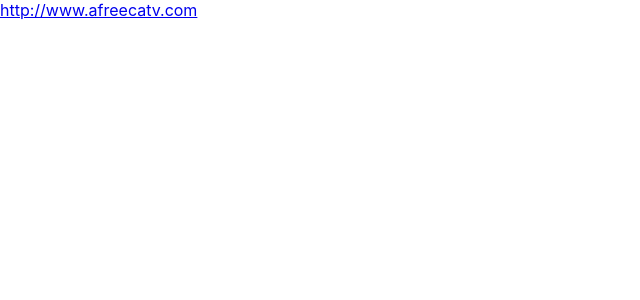
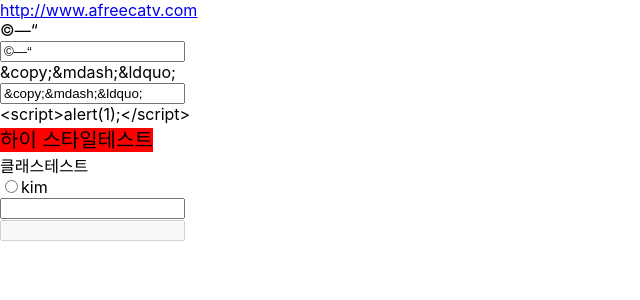
Before and after one commit to jongjin4749/react, a React (Create React App) app: page / in a window 1280 px wide. Shown: the top 300 px of the page, without its empty margins (0-640 px from the left). Built offline with nearby package versions, Linux system fonts and the light colour scheme.

Commit message:
3.4. React와 JSX의 까다로운 부분

```diff
--- a/src/index.js
+++ b/src/index.js
@@ -3,17 +3,91 @@
 import './index.css';
 
 /**
- * 3.2.5 컴포넌트에 메서드 사용하기
- * 컴포넌트 내부에서 메서드를 선언 할 수 있고 jsx에서 해당 함수를 호출 할 수 있다
- * 그외에 jsx 함수 내에서는 웬만하면 if else 쓰지말고 삼항 연산자 쓰고 jsx 밖에서는 상황에 맞게 ifelse쓰든 삼항연산자써라
+ * 3.3 Babel을 이욯한 jsx 트랜스파일러 설정하기
+ *  마지막으로, 브라우저는 JSX를 실행 시킬 수 없다.
+ *  브라우저는 오직 자바스크립트만 실행할수 있으므로 jsx를 보통의 자바스크립트로 변환해야한다
+ *  그렇게 바꿔주는것이 바로  babel이다
+ *
+ * 바벨을 사용하는 여러가지 방법이 있는데 가장 인기 좋은건 Webpack 같은 도구에서 Babel을 플러그인으로 사용하는 것
+ * Babel의 주용 기능은 ES6+/ES2015+ 컴파일러이지만 JSX를 자바스크립트로 변환하기도함(REACT 팀도 공식적으로 BABEL을 사용하라고 권장함)
+ * ES6, ES2015이란? -> 아래링크참고
+ * https://luckydavekim.github.io/web/2018/02/07/what-is-the-ecmascript/
+ *
+ * ie9 같은 구형 브라우저를 지원해야하고 ES6+/ES2015+를 사용하고 싶다면 baebl-preset-es2015 트랜스파일러를 추가해야함
+ * 하는걸 권장하지는 않지만 필요하다면 이렇게 해라(의존성이 늘어나고 복잡한 코드가됨)
+ *
+ *
+ */
+
+
+/**
+ * 3.4. React와 JSX의 까다로운 부분
+ * - 태그를 닫을 때 반드시 슬래시를 넣어야함
+ * - html 엔터티 코드를 사용할때 정적인 코드는 가능하게 나옴
+ * - html 엔터티 코드를 변수에 담아 사용하면 이스케이프 처서 나옴
+ * - 그이유는 react/JSX는 위험한 HTML 구문에 대해 자동으로 이스케이프 함(보안)
  */
 class HelloWorld extends React.Component {
   getUrl() {
     return 'http://www.afreecatv.com';
   }
   render() {
+    let specialChars = '&copy;&mdash;&ldquo;';
+    let specialChars2 = '<script>alert(1);</script>';
+    let styleTest = {
+        backgroundColor : 'red',
+        fontSize : 20
+    };
+
     return (
-        <a href={this.getUrl()}>{this.getUrl()}</a>
+        <React.Fragment>
+            <a href={this.getUrl()}>{this.getUrl()}</a><br/>
+            <span>&copy;&mdash;&ldquo;</span><br/>
+            {/** 아래와 같이 했더니 에러남 readOnly속성을 주든 onchange이벤트 주라고 에러남
+            왜냐 리엑트는 value 속성이 들어가면 onChange이벤트를 넣던지 readOnly 속성을 넣어서 변화를 막으라고함
+            자세한 정보는 https://note.redgoose.me/article/1611/*/}
+            {/**<input value="&copy;&mdash;&ldquo;"/>**/}
+            <input value="&copy;&mdash;&ldquo;" readOnly/><br/>
+            <span key="specialChars">{specialChars}</span><br/>
+            <input value={specialChars} readOnly/><br/>
+            <span>{specialChars2}</span><br/>
+
+            {/** 이스케이프가 안먹게 사용하고 싶다면 아래와 같이 사용*/}
+            {/**<span>{[<span>&copy;</span>]}</span><br/>*/}
+
+            {/** jsx의 스타일 속성은 일반적인 HTML과 다르게 동작함, JSX에서는 문자열 대신 자바스크립트 객체를 전달하고
+                CSS 속성은 카멜 표기법으로 작성**/}
+            <span style={styleTest}>하이 스타일테스트</span><br/>
+
+
+            {/** REACT JSX는 CLASS와 FOR를 제외하면 표준 html 속성 모두 사용 가능
+            class와 for는 자바스크립트와 ECMAscript 예약어이고, jsx는 일반 자바스크립트로 변환해서 사용한다.
+            따라서 class와 for대신 classsName과 htmlFor를 사용함
+            */}
+           <span className="jongjin">클래스테스트</span><br/>
+           <input type="radio" name={this.props.name} id={this.props.id} />
+           <label htmlFor={this.props.id}>{this.props.name}</label>
+           <br/>
+
+           {/** bool 값을 속성 값으로 사용하는 경우
+            disabled, required, checked, autofocus, readOnly같은 일부 속성은 폼요소에만 사용
+            중요한점은 속성 값을 {}안에 반드시 자바스크립트 식으로 작성(문자열로 입력하지 않도록해야함)
+            안그러면 에러남
+            추가적으로, 속성 값을 생략하면 React는 생략된 값을 true로 간주함
+
+            자바스크립트와 Node.js는 거짓이 아니라면 참이라고 간주함(거짓인 값은 총 6가지 경우가있음)
+            - false, 0, ""(공백문자열), null, undefined, NaN
+            if (false) { console.log(1) };
+            if (0) { console.log(1) };
+            if ("") { console.log(1) };
+            if (null) { console.log(1) };
+            if (undefined) { console.log(1) };
+            if (NaN) { console.log(1) };
+
+           */}
+          <input disabled={false}/><br/>
+          <input disabled/>
+        </React.Fragment>
     );
   }
 }
@@ -21,7 +95,7 @@
 export default HelloWorld;
 ReactDOM.render(
   <React.Fragment>
-    <HelloWorld/>
+    <HelloWorld id="jongjin4749" name="kim"/>
   </React.Fragment>
   ,document.getElementById('root')
 );
```
